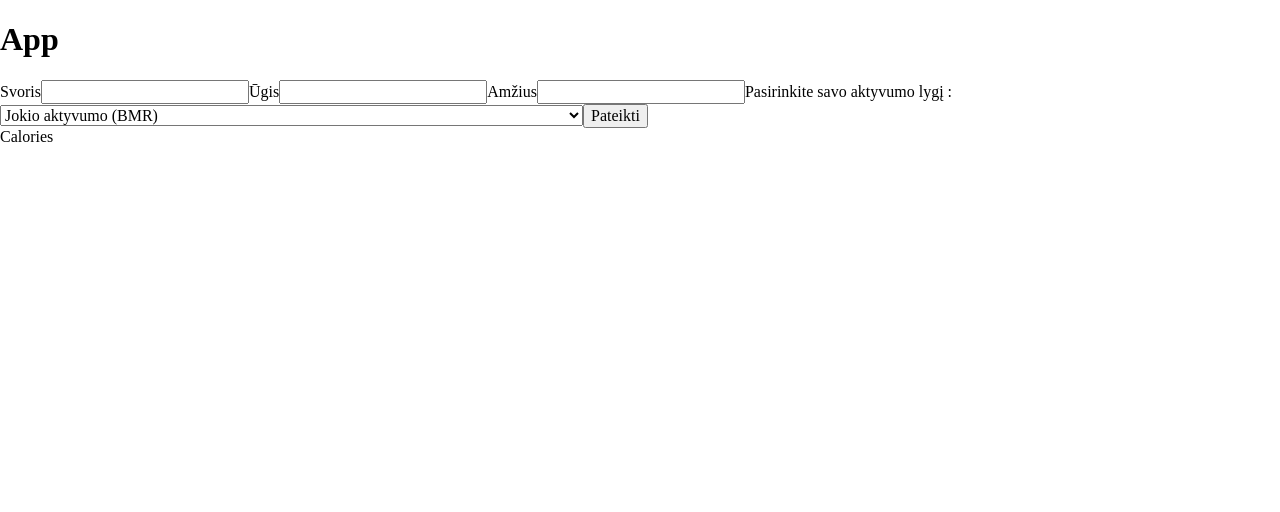
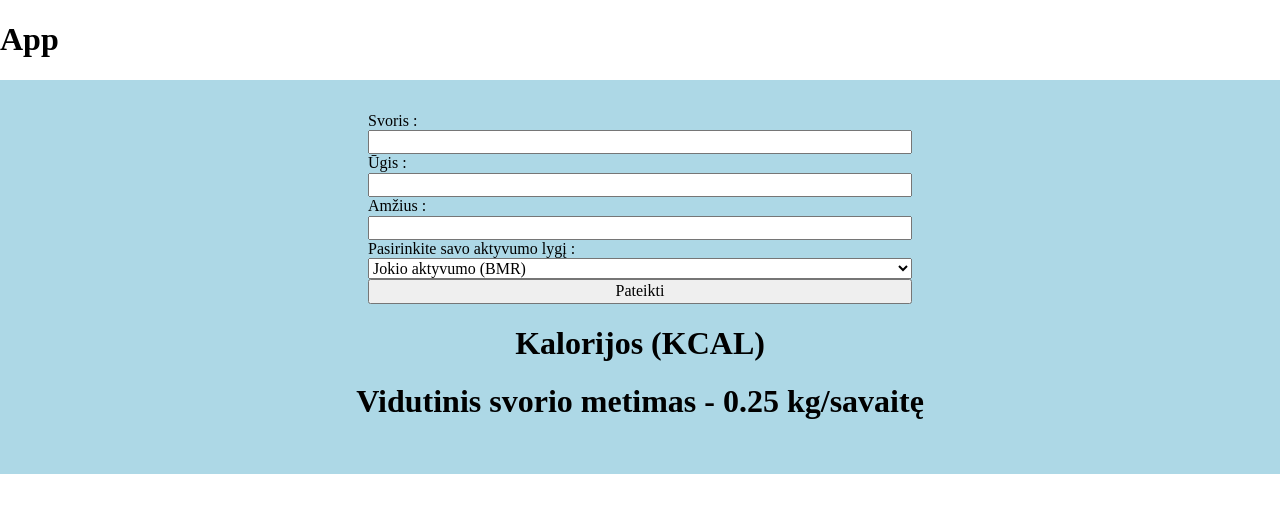
Before and after one commit to LukasKliukas/Calories-calculator-v1, a React (Create React App) app: page / in a window 1280 px wide. Shown: the top 512 px of the page. Built offline with nearby package versions, Linux system fonts and the light colour scheme; the HTML template or start-up script is replaced by a standard one.

Commit message:
Style added by styled components

```diff
--- a/src/components/pages/MainPage.jsx
+++ b/src/components/pages/MainPage.jsx
@@ -1,5 +1,6 @@
 import React from 'react';
 import { useState } from 'react';
+import * as S from './MainPage.style';
 
 const MainPage = () => {
   const [weight, setWeight] = useState('');
@@ -38,23 +39,23 @@ const MainPage = () => {
   }
 
   return (
-    <div>
-      <form onSubmit={submitHandler}>
-        <label htmlFor='weight'>Svoris</label>
+    <S.WrapperDiv>
+      <S.Form onSubmit={submitHandler}>
+        <label htmlFor='weight'>Svoris :</label>
         <input
           type='number'
           id='weight'
           onChange={(e) => setWeight(e.target.value)}
           value={weight}
         />
-        <label htmlFor='height'>Ūgis</label>
+        <label htmlFor='height'>Ūgis :</label>
         <input
           type='number'
           id='height'
           onChange={(e) => setHeight(e.target.value)}
           value={height}
         />
-        <label htmlFor='age'>Amžius</label>
+        <label htmlFor='age'>Amžius :</label>
         <input
           type='number'
           id='age'
@@ -91,9 +92,13 @@ const MainPage = () => {
           </option>
         </select>
         <button>Pateikti</button>
-      </form>
-      {result} Calories
-    </div>
+      </S.Form>
+      <S.CaloriesResultH1>{result} Kalorijos (KCAL) </S.CaloriesResultH1>
+      <S.CaloriesResultH1>
+        {result && Math.round(result * 0.9)} Vidutinis svorio metimas - 0.25
+        kg/savaitę
+      </S.CaloriesResultH1>
+    </S.WrapperDiv>
   );
 };
 
--- /dev/null
+++ b/src/components/pages/MainPage.style.js
@@ -0,0 +1,16 @@
+import styled from 'styled-components';
+
+export const Form = styled.form`
+  display: flex;
+  flex-direction: column;
+  margin: 0 auto;
+  max-width: 34rem;
+  background-color: lightblue;
+`;
+export const WrapperDiv = styled.div`
+  padding: 2rem;
+  background-color: lightblue;
+`;
+export const CaloriesResultH1 = styled.h1`
+  text-align: center;
+`;
```
